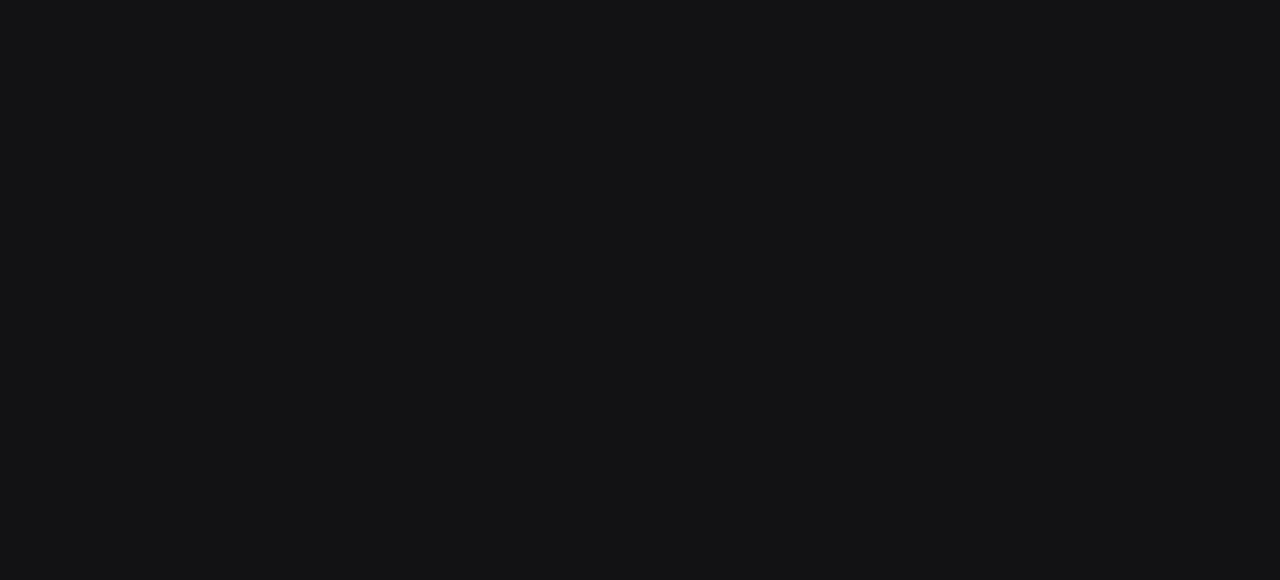
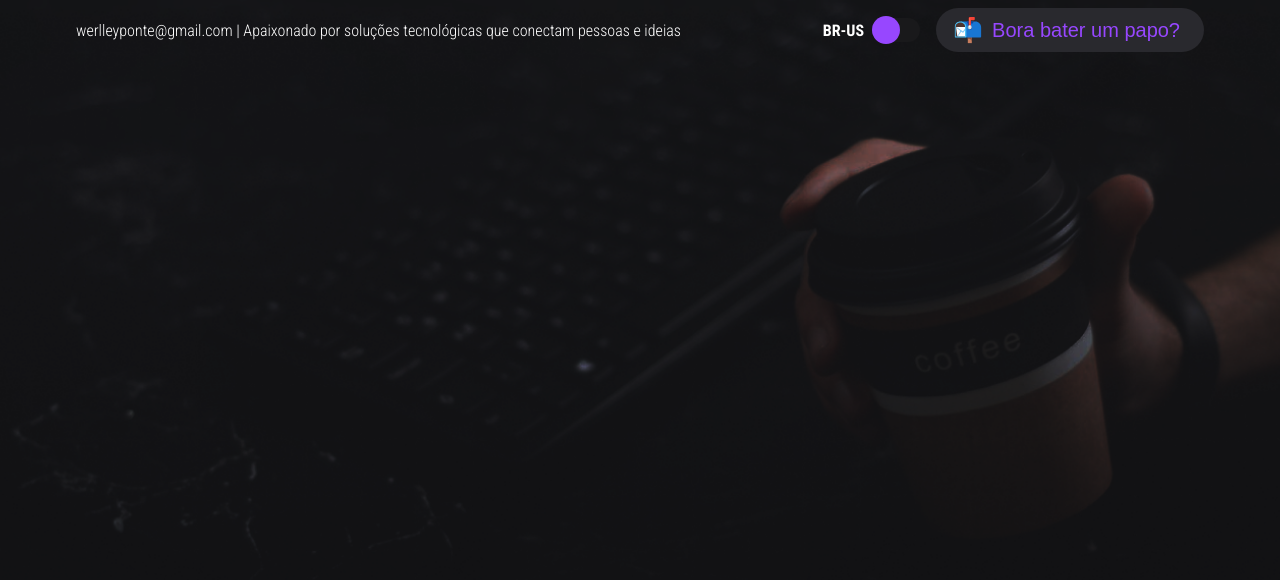
Before and after one commit to werlleyg/werlleyg-portfolio, a Next.js app: page / in a window 1280 px wide. Shown: the top 580 px of the page. Built offline with nearby package versions, Linux system fonts and the light colour scheme.

Commit message:
feat: add header container

```diff
--- /dev/null
+++ b/src/containers/Header/index.tsx
@@ -0,0 +1,10 @@
+import { Subheader } from "@/components/Subheader";
+import { Container } from "./styles";
+
+export function Header() {
+  return (
+    <Container>
+      <Subheader />
+    </Container>
+  );
+}
--- /dev/null
+++ b/src/containers/Header/styles.ts
@@ -0,0 +1,11 @@
+import styled from "@emotion/styled";
+
+export const Container = styled.div`
+  min-height: 44.875rem;
+  background-image: url("assets/images/background-header.png");
+  background-size: cover;
+  background-position: bottom center;
+
+  display: flex;
+  flex-direction: column;
+`;
--- a/src/pages/index.tsx
+++ b/src/pages/index.tsx
@@ -1,6 +1,7 @@
 import Head from "next/head";
 import Image from "next/image";
 import { Roboto_Condensed } from "next/font/google";
+import { Header } from "@/containers/Header";
 
 const roboto = Roboto_Condensed({
   subsets: ["latin"],
@@ -19,7 +20,9 @@ export default function Home() {
         <meta name='viewport' content='width=device-width, initial-scale=1' />
         <link rel='icon' href='/favicon.ico' />
       </Head>
-      <main className={roboto.className}></main>
+      <main className={roboto.className}>
+        <Header />
+      </main>
     </>
   );
 }
```
